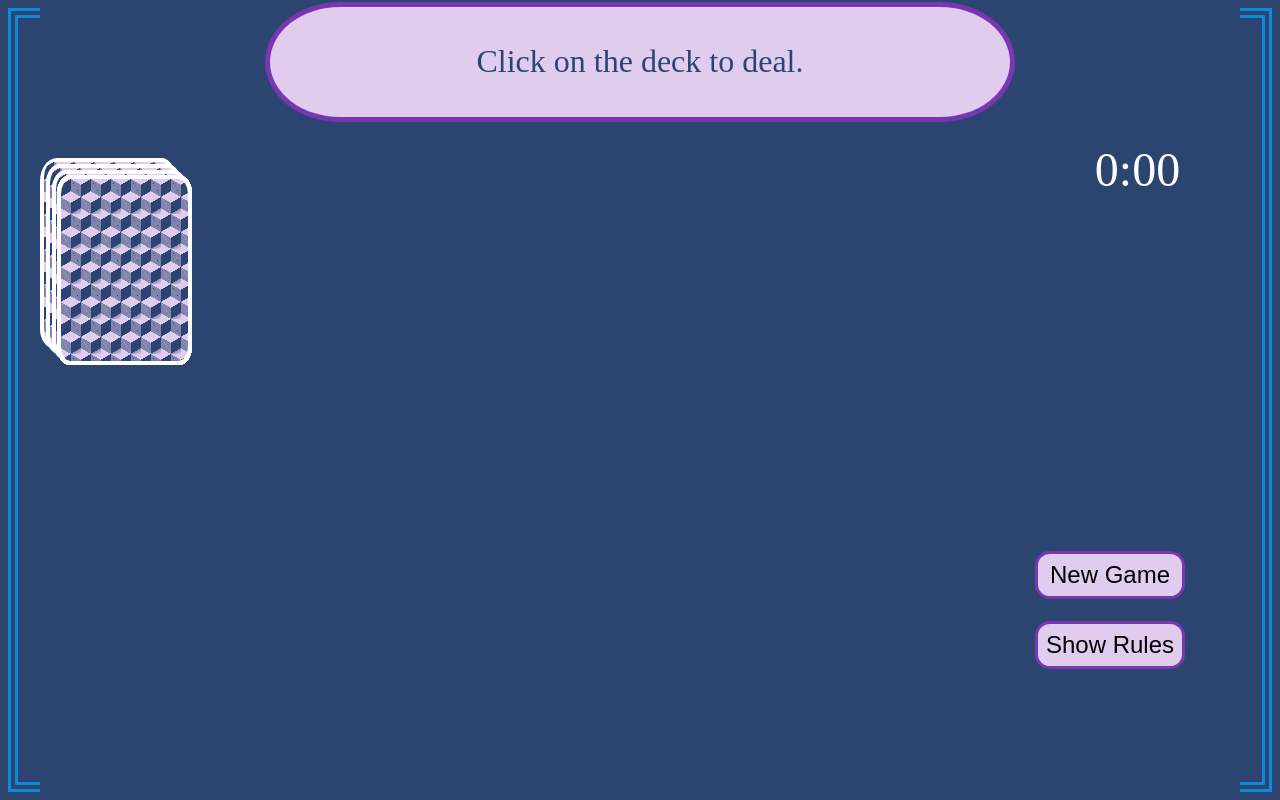
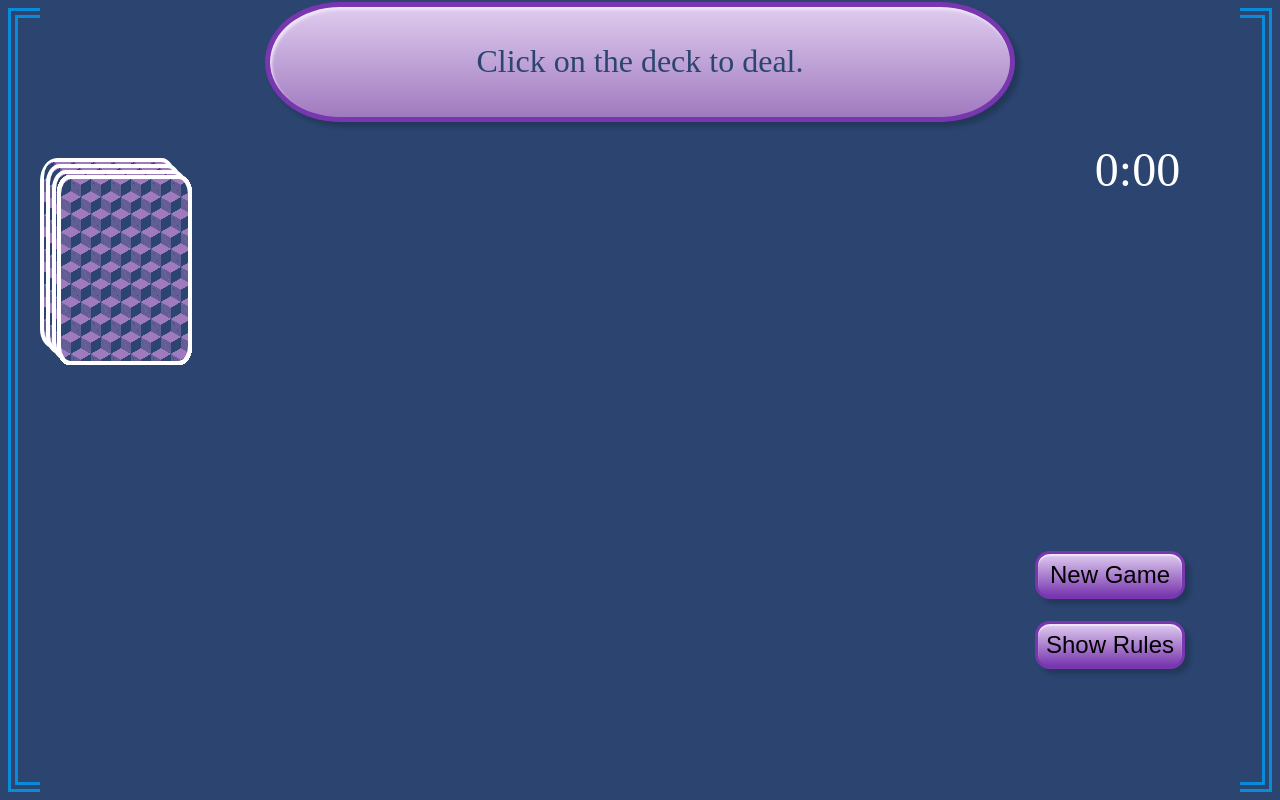
Before and after one commit to OnePartHarmony/rule-of-3, a plain HTML site: page index.html in a window 1280 px wide. Both pictures are taken after a click on the button "Start Easy Game". Drawn offline with Linux system fonts and the light colour scheme.

Commit message:
added button styling from firstBranch

```diff
--- a/css/style.css
+++ b/css/style.css
@@ -19,11 +19,15 @@ body, #rules, #header-buttons, #message, #card-mat, .cardFront {
 button {
     border-radius: 10% / 30%;
     border: 3px solid #7836AF;
-    background: #DFCCEF;
+    background: linear-gradient(#DFCCEF, #7836AF);
+    box-shadow: inset 0px 2px 1px #eee4f6, 5px 5px 5px rgba(0,0,0,.2);
     height: 2em;
 }
 
-/* title screen and rules appear in front of gameboard */
+button:hover {
+    border: none;
+}
+
 
 header, #rules {
     justify-content: center;
@@ -99,7 +103,8 @@ header button, #rules-close {
 #message {
     justify-content: center;
     border: 5px solid #7836AF;
-    background-color: #DFCCEF;
+    background: linear-gradient(#DFCCEF, #a07abf);
+    box-shadow: inset 2px 3px 3px #eee4f6, 5px 5px 5px rgba(0,0,0,.2);
     border-radius: 10% / 50%;
     width: 750px;
     height: 120px;
@@ -195,7 +200,7 @@ header button, #rules-close {
 .cardBack {
     border-radius: 10%;
     background-color: #2B4570;
-    background-image:  linear-gradient(30deg, #DFCCEF 12%, transparent 12.5%, transparent 87%, #DFCCEF 87.5%, #DFCCEF), linear-gradient(150deg, #DFCCEF 12%, transparent 12.5%, transparent 87%, #DFCCEF87.5%, #DFCCEF), linear-gradient(30deg, #DFCCEF 12%, transparent 12.5%, transparent 87%, #DFCCEF 87.5%, #DFCCEF), linear-gradient(150deg, #DFCCEF 12%, transparent 12.5%, transparent 87%, #DFCCEF 87.5%, #DFCCEF), linear-gradient(60deg, #DFCCEF77 25%, transparent 25.5%, transparent 75%, #DFCCEF77 75%, #DFCCEF77), linear-gradient(60deg, #DFCCEF77 25%, transparent 25.5%, transparent 75%, #DFCCEF77 75%, #DFCCEF77);
+    background-image:  linear-gradient(30deg, #a07abf 12%, transparent 12.5%, transparent 87%, #a07abf 87.5%, #a07abf), linear-gradient(150deg, #a07abf 12%, transparent 12.5%, transparent 87%, #a07abf 87.5%, #a07abf), linear-gradient(30deg, #a07abf 12%, transparent 12.5%, transparent 87%, #a07abf 87.5%, #a07abf), linear-gradient(150deg, #a07abf 12%, transparent 12.5%, transparent 87%, #a07abf 87.5%, #a07abf), linear-gradient(60deg, #a07abf77 25%, transparent 25.5%, transparent 75%, #a07abf77 75%, #a07abf77), linear-gradient(60deg, #a07abf77 25%, transparent 25.5%, transparent 75%, #a07abf77 75%, #a07abf77);
     background-size: 20px 35px;
     background-position: 0 0, 0 0, 10px 18px, 10px 18px, 0 0, 10px 18px;
     border: 4px solid white;
```
